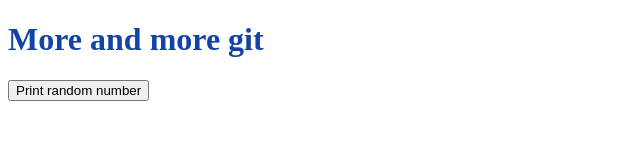
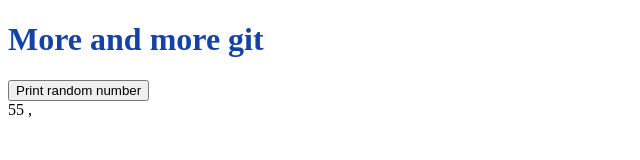
Before and after one commit to MikaelaAnd/more-git, a plain HTML site: page index.html in a window 1280 px wide. Both pictures are taken after a click on the button "Print random number". Shown: the full height of the page, 0-640 px from the left. Drawn offline with Linux system fonts and the light colour scheme.

Commit message:
add random numbers and a div

```diff
--- a/index.html
+++ b/index.html
@@ -9,5 +9,8 @@
 <body>
     <h1 style="color: rgb(20, 67, 167);">More and more git</h1>
     <button onclick="printRandomNumber()">Print random number</button>
+    <div id="results">
+        <!-- Code injected from JS-->
+    </div>
 </body>
 </html>
--- a/script.js
+++ b/script.js
@@ -10,5 +10,7 @@ function getRandomNumber () {
 }
 
 function addNumberToPage(number) {
-    console.log(number);
+    const div = document.getElementById('results')
+    div.append(number + ' , ');
+
 }
```
